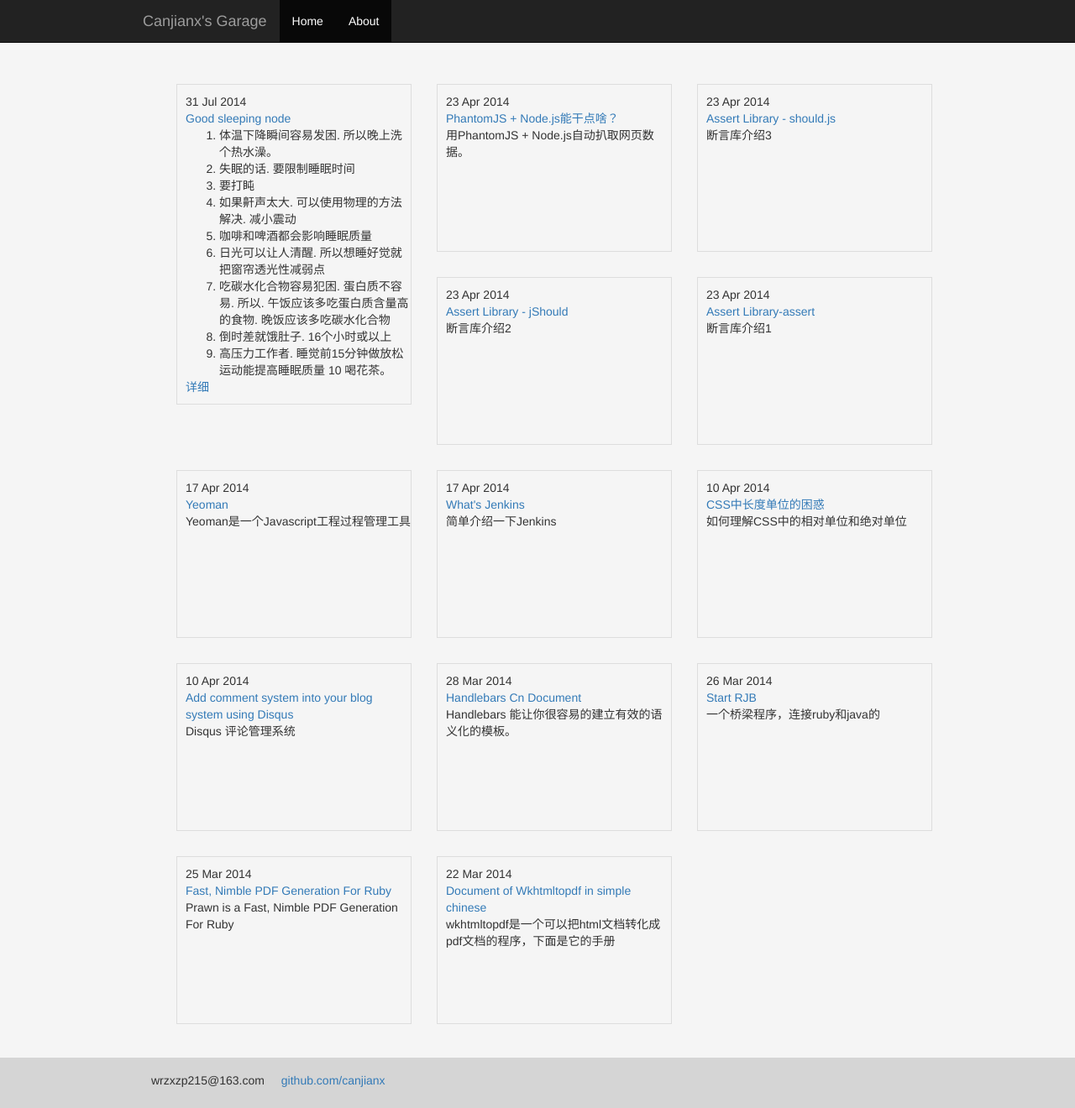
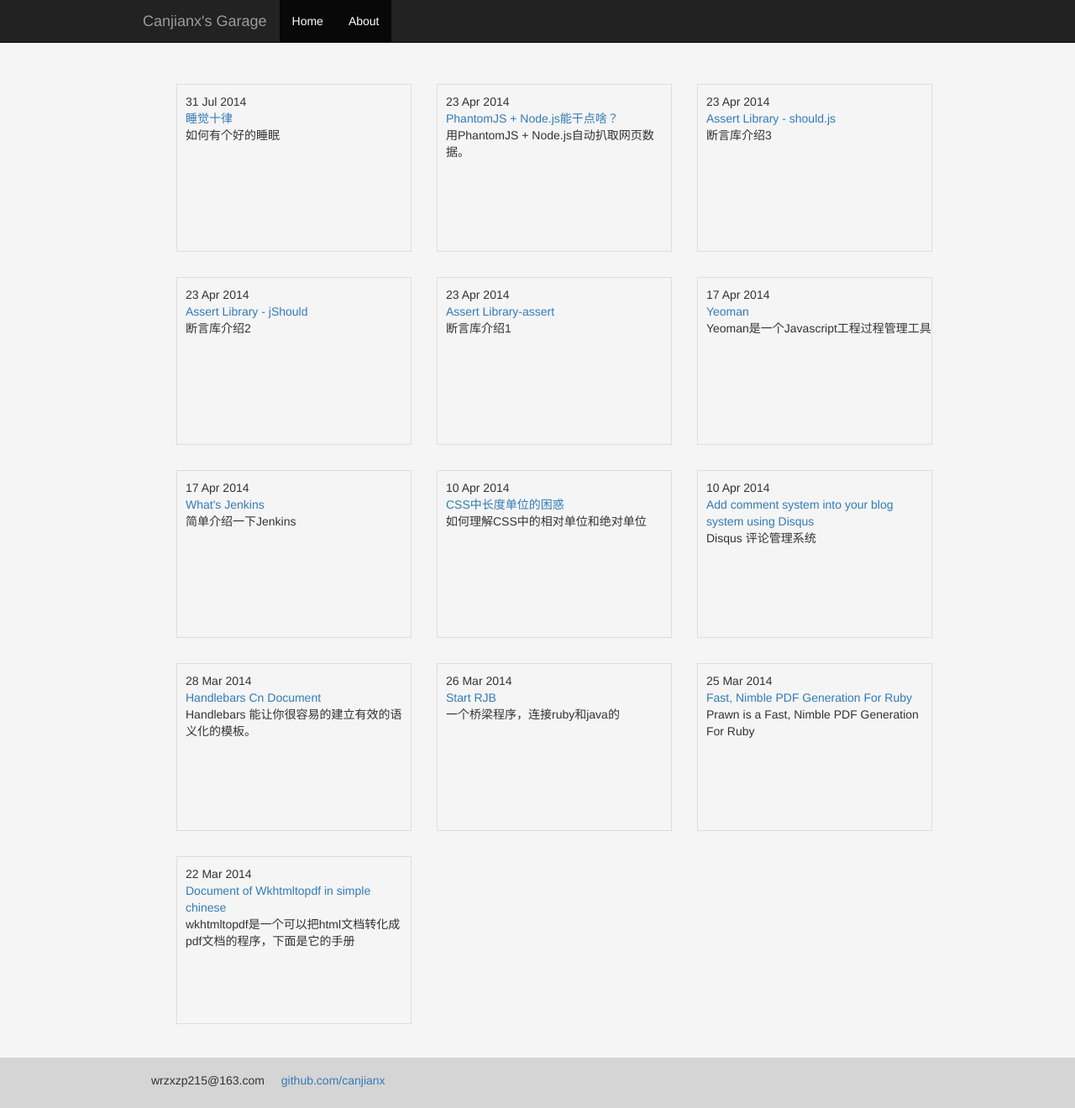
Before and after one commit to canjianx/canjianx.github.io, a Jekyll site: the page built from index.html, in a window 1280 px wide and 1320 px high. Shown: the whole window at 84% size. Built offline with Jekyll 4.4.1, drawn with Linux system fonts in a browser that asks for light colours; nearby versions of some CDN libraries; some of the changed lines change nothing that is shown.

Commit message:
update the post

```diff
--- a/_posts/2014-7-31-Good sleeping Node.md
+++ b/_posts/2014-7-31-Good sleeping Node.md
@@ -1,3 +1,11 @@
+---
+layout: post
+title:  "睡觉十律"
+date:   2014-07-31 11:31:59
+categories: sleeping
+excerpt: "如何有个好的睡眠"
+---
+# 睡觉十律
 1. 体温下降瞬间容易发困. 所以晚上洗个热水澡。
 2. 失眠的话. 要限制睡眠时间
 3. 要打盹
```
